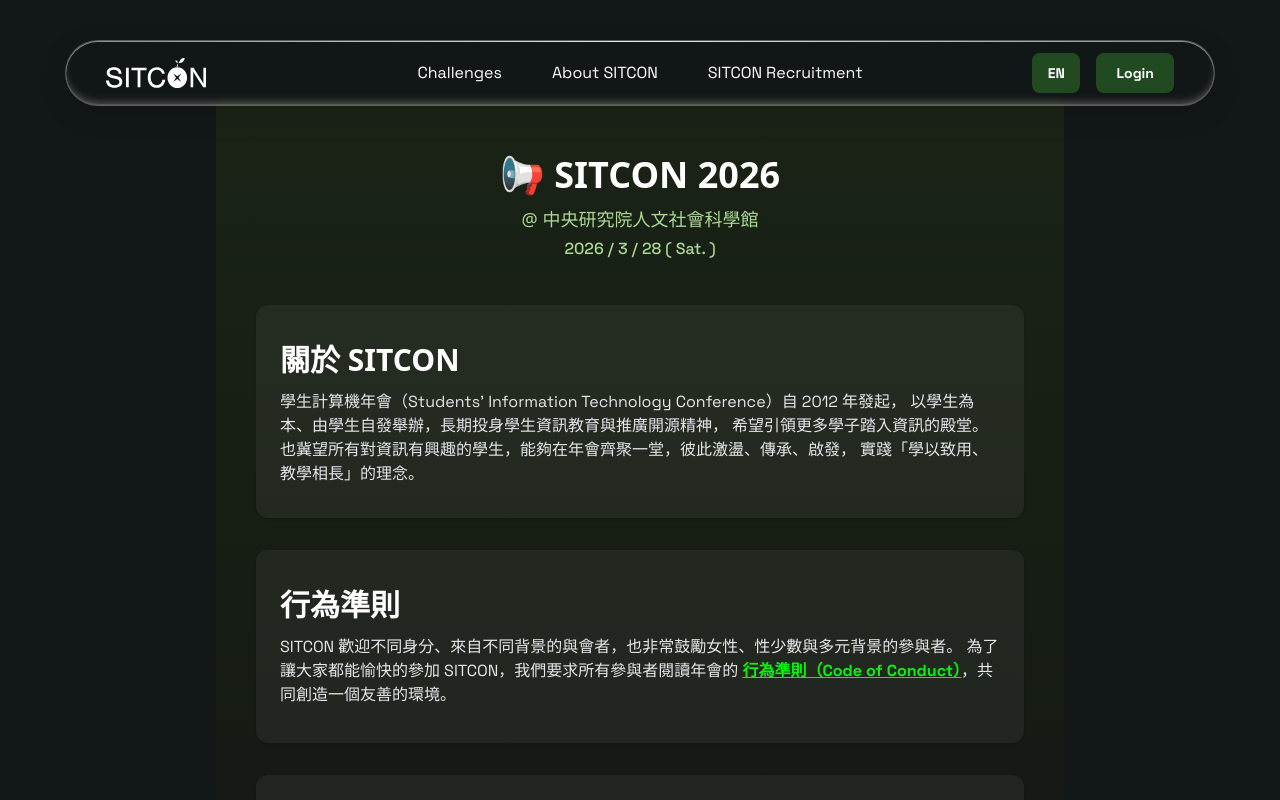
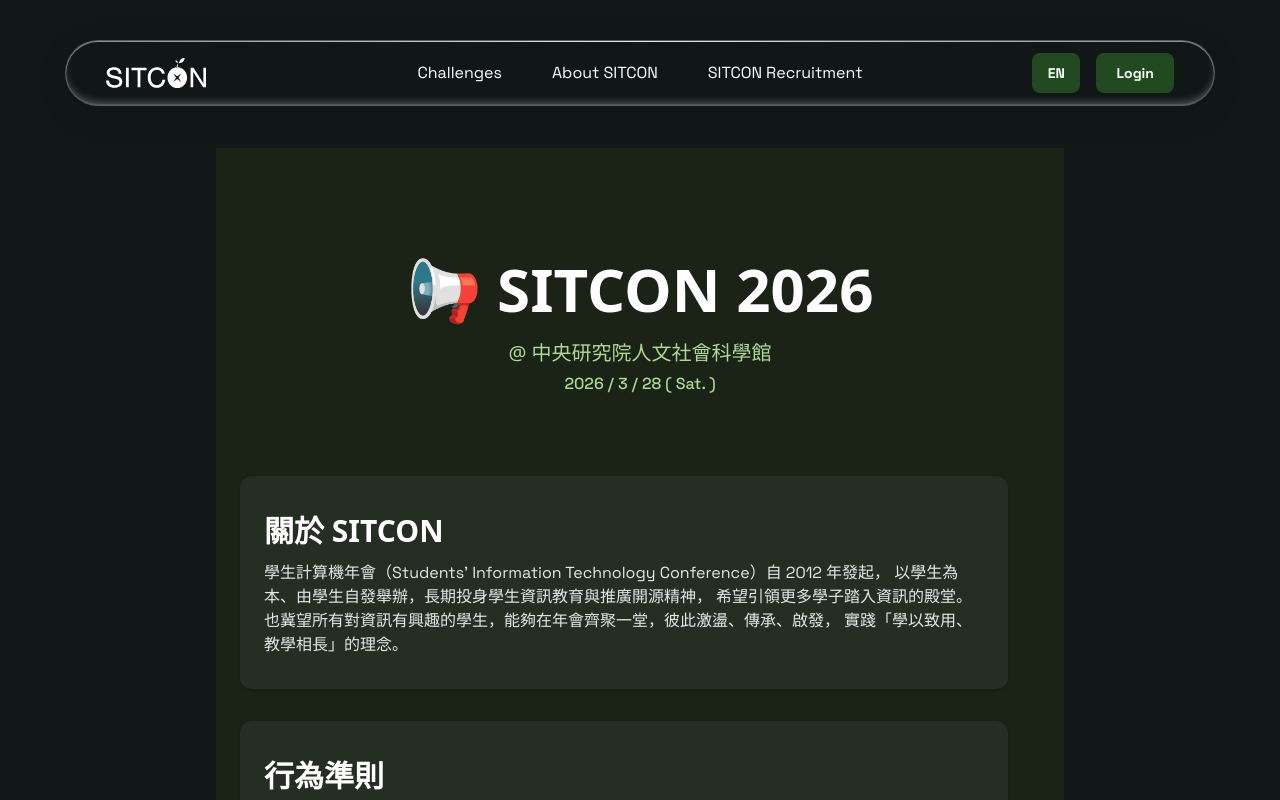
Before and after one commit to LeoLee-0531/hitcon-challenge, a Next.js app in the folder apps/web/: page /en/about in a window 1280 px wide. Shown: the top 800 px of the page. Built offline with nearby package versions, Linux system fonts and the light colour scheme.

Commit message:
style: update about.tsx

```diff
--- a/apps/web/src/app/[locale]/about/page.tsx
+++ b/apps/web/src/app/[locale]/about/page.tsx
@@ -2,12 +2,13 @@ import React from 'react';
 
 export default function AboutSITCONPage() {
   return (
-    <div className="min-h-screen w-full bg-gradient-to-b from-[#1A2316] to-[#121712] flex flex-col items-center py-12 px-4">
+    <div className='bg-[#1A2316] py-20 my-12 px-6'>
+    {/* <div className="min-h-screen w-full bg-gradient-to-b from-[#1A2316] to-[#121712] flex flex-col items-center py-12 px-4"> */}
       {/* SITCON 2026 info */}
-      <section className="w-full max-w-3xl mb-10 text-center">
-        <h1 className="text-2xl sm:text-3xl md:text-4xl font-bold text-white mb-1 font-sans">
+      <section className="w-full text-center mb-20 mt-4">
+        <h1 className="text-4xl sm:text-5xl md:text-6xl font-bold text-white mb-1 font-sans">
           📢 SITCON 2026
-          <span className="block mt-1 text-lg text-[#ACD997] font-medium">
+          <span className="block mt-1 text-xl text-[#ACD997] font-medium">
             @ 中央研究院人文社會科學館
           </span>
         </h1>
```
